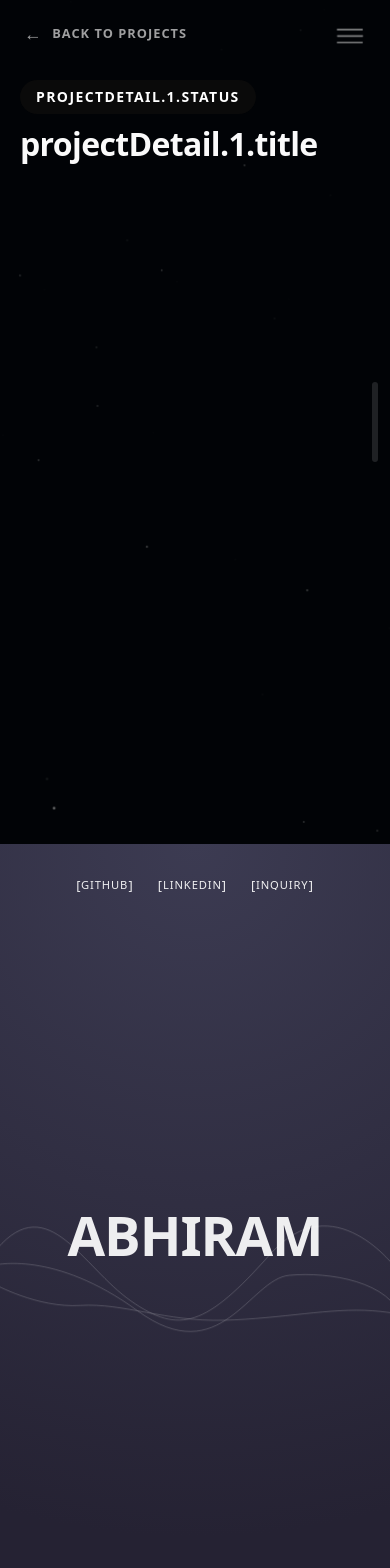
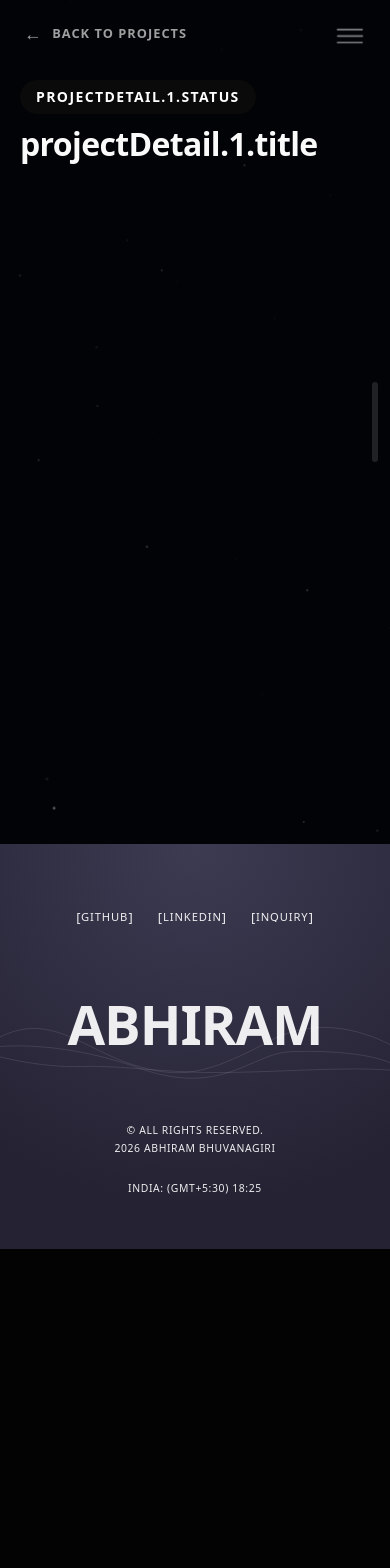
Before and after one commit to Abhiram-Bhuvanagiri/Abhiram-Portfolio, a Vue app: page /projects/1 in a window 390 px wide. Shown: the top 1568 px of the page. After the commit the page ends 1249 px from the top, so only its background shows below. Built offline with nearby package versions, Linux system fonts and the light colour scheme.

Commit message:
update: favicon, mobile layout centering, compact footer, and updated resume

```diff
--- a/src/components/Footer.vue
+++ b/src/components/Footer.vue
@@ -452,11 +452,9 @@ onUnmounted(() => {
 
 @media (max-width: 768px) {
   .footer-section {
-    padding: 2rem 1.5rem;
-    min-height: 100vh;
-    min-height: 100svh;
-    min-height: 100dvh;
-    gap: 3rem;
+    padding: 4rem 1.5rem 3rem;
+    min-height: auto;
+    gap: 2.5rem;
   }
 
   .footer-socials {
--- a/src/sections/About.vue
+++ b/src/sections/About.vue
@@ -17,7 +17,7 @@
             ></div>
             <div
               ref="imageFrame"
-              class="about-image-frame absolute top-0 left-0 sm:top-[16px] sm:left-[18px] z-[2] h-full w-full overflow-hidden rounded-[24px] shadow-[0_22px_60px_rgba(0,0,0,0.35),0_0_24px_color-mix(in_srgb,var(--theme-cta-bg)_35%,transparent)]"
+              class="about-image-frame absolute top-0 left-0 lg:top-[16px] lg:left-[18px] z-[2] h-full w-full overflow-hidden rounded-[24px] shadow-[0_22px_60px_rgba(0,0,0,0.35),0_0_24px_color-mix(in_srgb,var(--theme-cta-bg)_35%,transparent)]"
               :class="[imageVisible ? 'is-visible' : '', showEffects ? 'show-effects' : '']"
             >
               <img
@@ -43,7 +43,7 @@
             class="about-reveal-grid absolute -inset-2.5 z-[2] grid grid-cols-12 [grid-auto-rows:1fr] gap-2.5 pointer-events-none"
             aria-hidden="true"
           ></div>
-          <h2 class="relative z-[1] text-[clamp(2rem,3vw,3.2rem)] font-extrabold uppercase tracking-[0.08em] text-[var(--theme-text-strong)]">
+          <h2 class="relative z-[1] text-[clamp(2rem,3vw,3.2rem)] font-extrabold uppercase tracking-[0.08em] text-[var(--theme-text-strong)] text-center lg:text-left">
             {{ t('about.title') }}
           </h2>
           <p class="relative z-[1] mt-6 text-lg font-medium leading-[2.2] text-[var(--theme-text-muted)] md:text-xl">
```
Also changed, not shown: public/favicon.svg, 1 other file (tests, documents, lock files or other folders).
